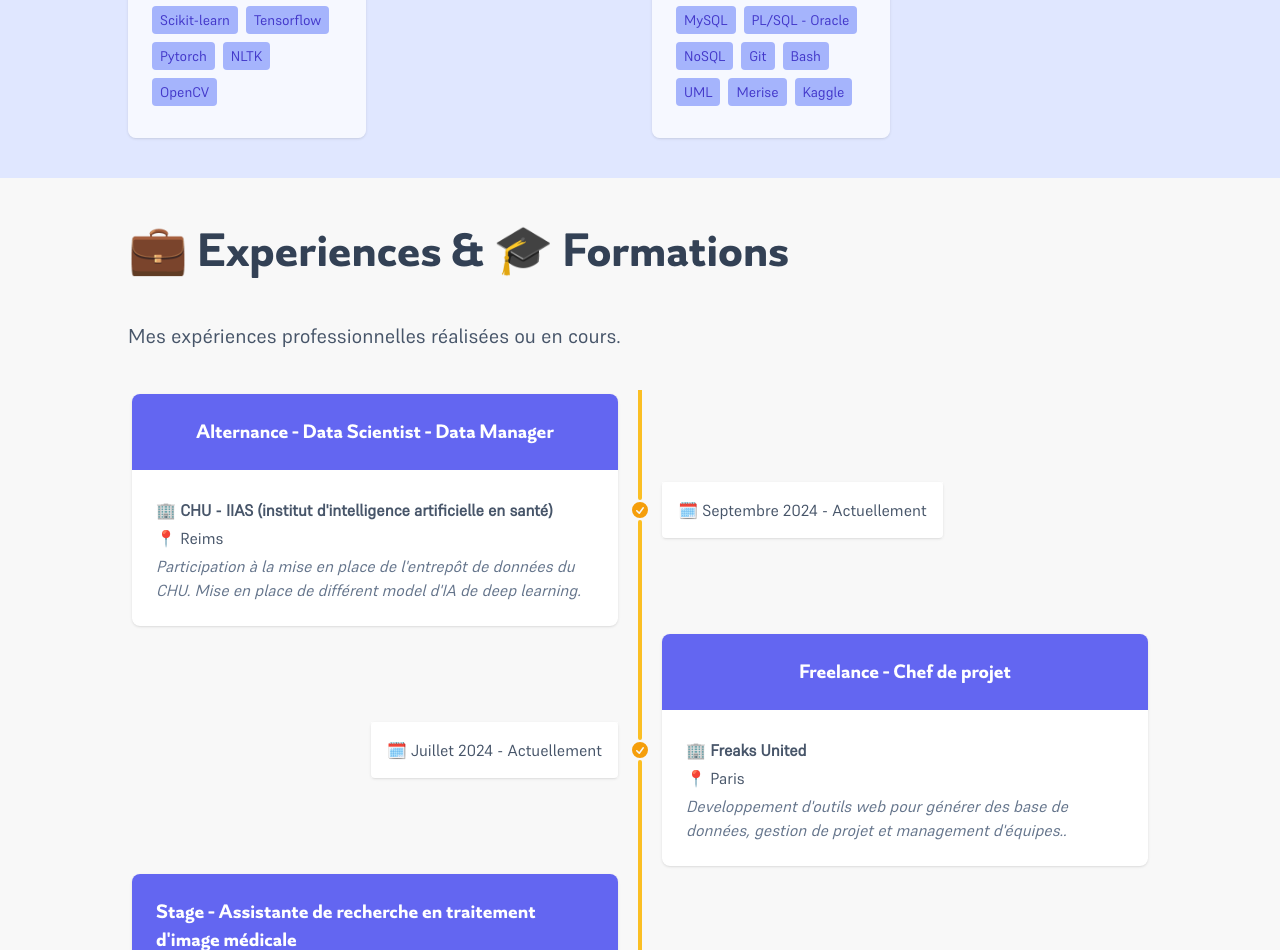
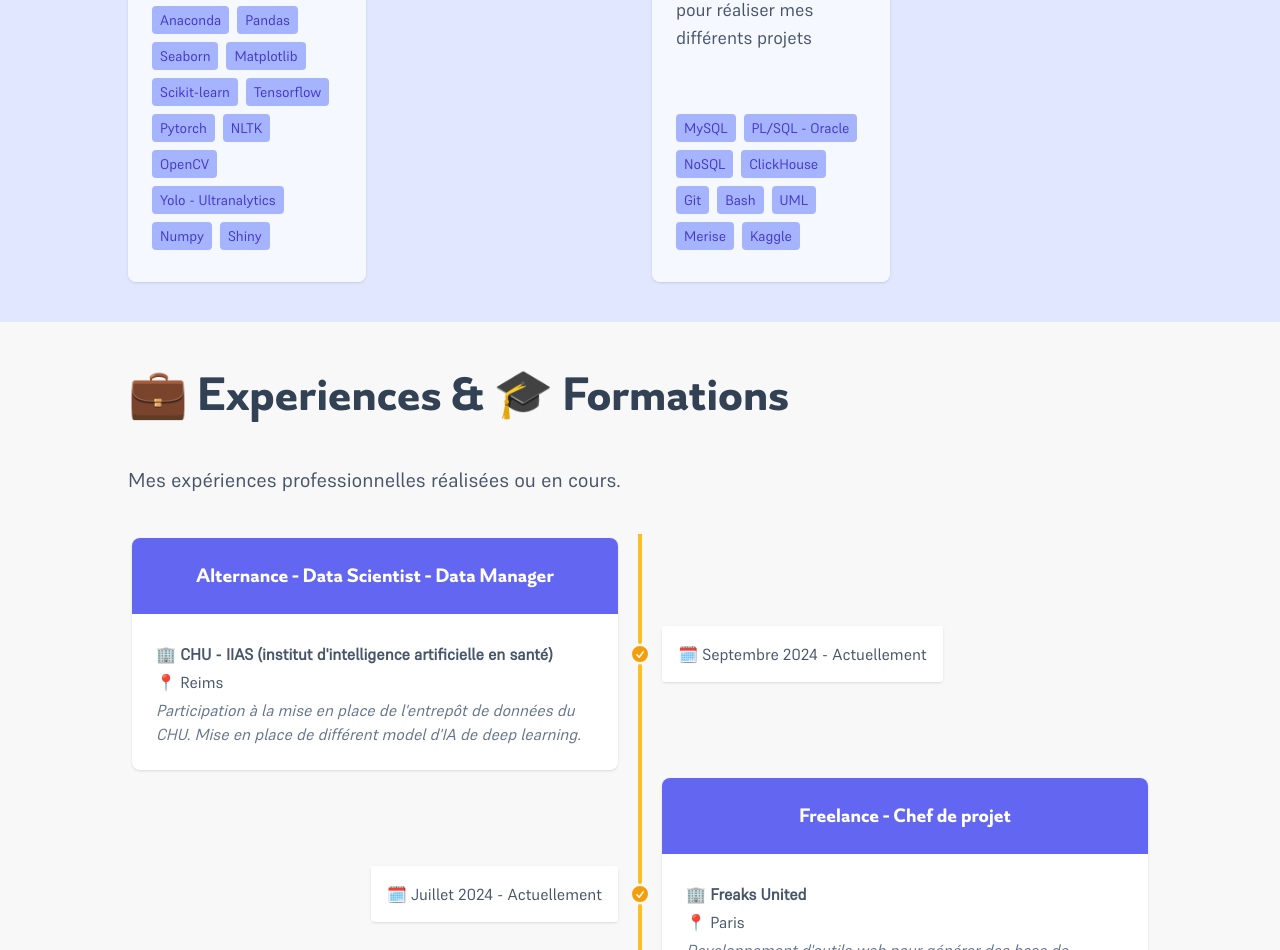
Before and after one commit to RaphHuynh/portfolio, a React (Vite) app: page / in a window 1280 px wide. Shown: the part 1700-2650 px from the top of the page. Built offline with nearby package versions, Linux system fonts and the light colour scheme.

Commit message:
update : Competence

```diff
--- a/src/components/page/Competence.jsx
+++ b/src/components/page/Competence.jsx
@@ -9,11 +9,11 @@ function Competence(){
     //State
     const langage = [{id:"Python"},{id:"C"},{id:"Java"},{id:"PHP"},{id:"Javascript"}];
 
-    const dataScience = [{id:"Anaconda"},{id:"Pandas"},{id:"Seaborn"},{id:"Matplotlib"},{id:"Scikit-learn"},{id:"Tensorflow"},{id:"Pytorch"},{id:"NLTK"},{id:"OpenCV"}]
+    const dataScience = [{id:"Anaconda"},{id:"Pandas"},{id:"Seaborn"},{id:"Matplotlib"},{id:"Scikit-learn"},{id:"Tensorflow"},{id:"Pytorch"},{id:"NLTK"},{id:"OpenCV"}, {id:"Yolo - Ultranalytics"}, {id:"Numpy"}, {id:"Shiny"}]
 
     const web = [{id:"Fast Api"},{id:"ReactJS"},{id:"Laravel"},{id:"Wordpress"},{id:"Tailwind CSS"},{id:"Bootstrap"}]
 
-    const autre = [{id:"MySQL"},{id:"PL/SQL - Oracle"},{id:"NoSQL"},{id:"Git"},{id:"Bash"},{id:"UML"},{id:"Merise"},{id:"Kaggle"}]
+    const autre = [{id:"MySQL"},{id:"PL/SQL - Oracle"},{id:"NoSQL"}, {id:"ClickHouse"},{id:"Git"},{id:"Bash"},{id:"UML"},{id:"Merise"},{id:"Kaggle"}]
 
     //Affichage
     return (
```
